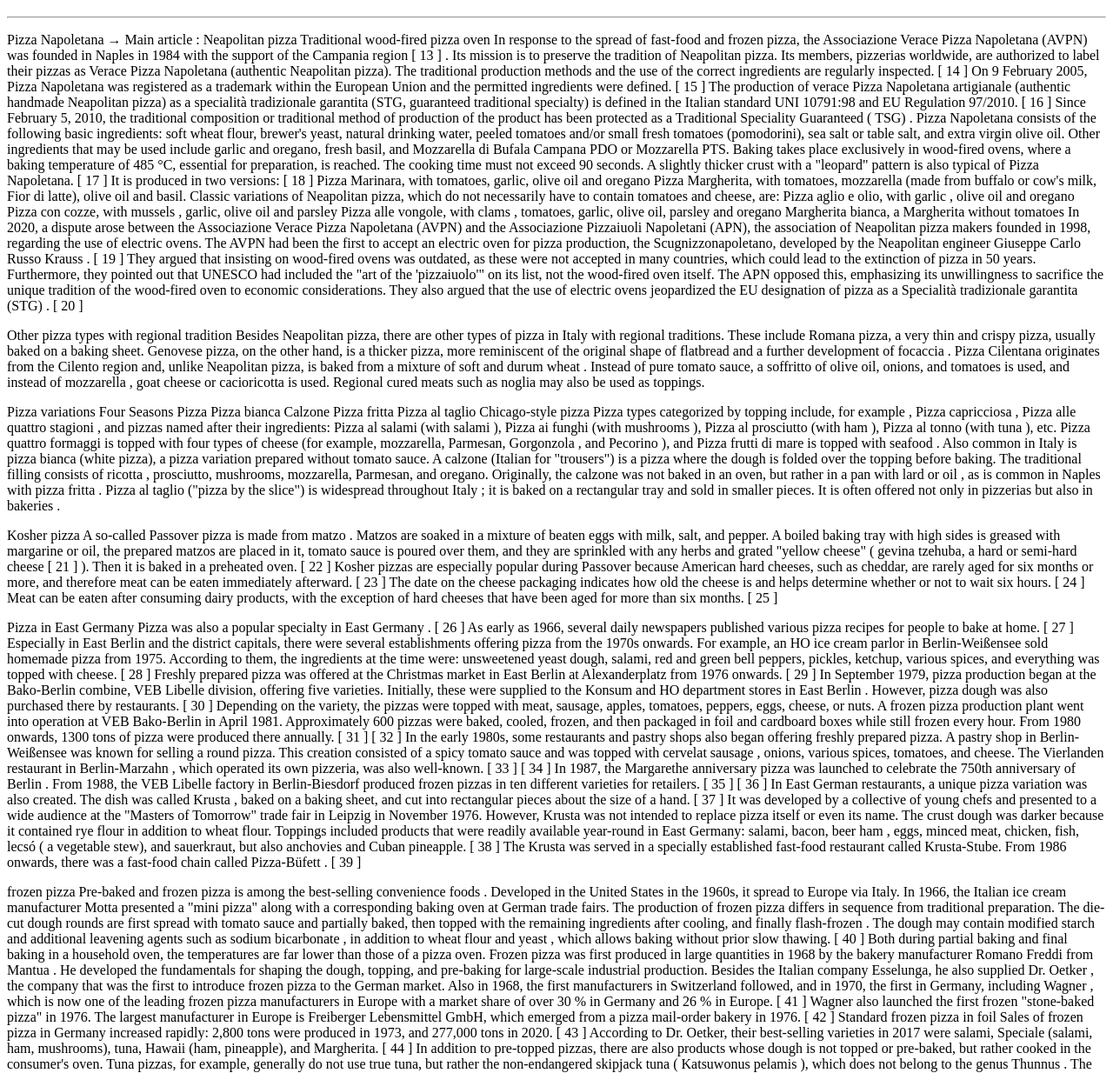
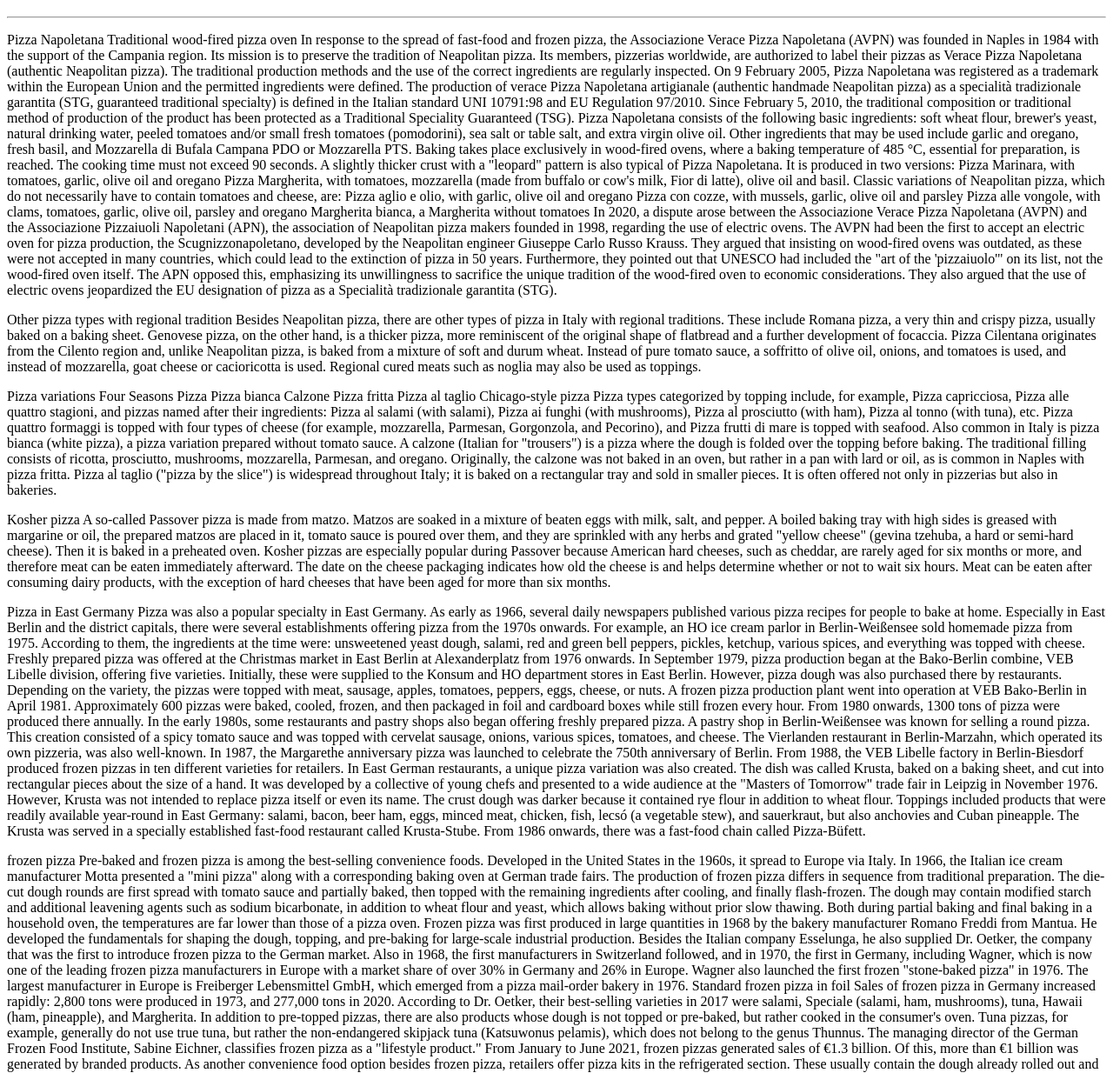
Before and after one commit to GamerZero8990/HackClub-favouritefood, a plain HTML site: page pizzatypes.html in a window 1280 px wide. Shown: the part 61-1295 px from the top of the page at 87% size. Drawn offline with Linux system fonts and the light colour scheme.

```diff
--- a/pizzatypes.html
+++ b/pizzatypes.html
@@ -14,32 +14,31 @@
         <hr>
         <p>
 Pizza Napoletana
-→  Main article : Neapolitan pizza
 
 Traditional wood-fired pizza oven
-In response to the spread of fast-food and frozen pizza, the Associazione Verace Pizza Napoletana (AVPN) was founded in Naples in 1984 with the support of the Campania region [ 13 ] . Its mission is to preserve the tradition of Neapolitan pizza. Its members, pizzerias worldwide, are authorized to label their pizzas as Verace Pizza Napoletana (authentic Neapolitan pizza). The traditional production methods and the use of the correct ingredients are regularly inspected. [ 14 ]
+In response to the spread of fast-food and frozen pizza, the Associazione Verace Pizza Napoletana (AVPN) was founded in Naples in 1984 with the support of the Campania region. Its mission is to preserve the tradition of Neapolitan pizza. Its members, pizzerias worldwide, are authorized to label their pizzas as Verace Pizza Napoletana (authentic Neapolitan pizza). The traditional production methods and the use of the correct ingredients are regularly inspected.
 
-On 9 February 2005, Pizza Napoletana was registered as a trademark within the European Union and the permitted ingredients were defined. [ 15 ] The production of verace Pizza Napoletana artigianale (authentic handmade Neapolitan pizza) as a specialità tradizionale garantita (STG, guaranteed traditional specialty) is defined in the Italian standard UNI 10791:98 and EU Regulation 97/2010. [ 16 ]
+On 9 February 2005, Pizza Napoletana was registered as a trademark within the European Union and the permitted ingredients were defined. The production of verace Pizza Napoletana artigianale (authentic handmade Neapolitan pizza) as a specialità tradizionale garantita (STG, guaranteed traditional specialty) is defined in the Italian standard UNI 10791:98 and EU Regulation 97/2010.
 
-Since February 5, 2010, the traditional composition or traditional method of production of the product has been protected as a Traditional Speciality Guaranteed ( TSG)   . Pizza Napoletana consists of the following basic ingredients: soft wheat flour, brewer's yeast, natural drinking water, peeled tomatoes and/or small fresh tomatoes (pomodorini), sea salt or table salt, and extra virgin olive oil. Other ingredients that may be used include garlic and oregano, fresh basil, and Mozzarella di Bufala Campana PDO or Mozzarella PTS.  Baking  takes place exclusively in wood-fired ovens, where a baking temperature of 485 °C, essential for preparation,  is reached. The cooking time must not exceed 90 seconds. A slightly thicker crust with a "leopard" pattern is also typical of Pizza Napoletana. [ 17 ]
+Since February 5, 2010, the traditional composition or traditional method of production of the product has been protected as a Traditional Speciality Guaranteed (TSG). Pizza Napoletana consists of the following basic ingredients: soft wheat flour, brewer's yeast, natural drinking water, peeled tomatoes and/or small fresh tomatoes (pomodorini), sea salt or table salt, and extra virgin olive oil. Other ingredients that may be used include garlic and oregano, fresh basil, and Mozzarella di Bufala Campana PDO or Mozzarella PTS. Baking takes place exclusively in wood-fired ovens, where a baking temperature of 485 °C, essential for preparation, is reached. The cooking time must not exceed 90 seconds. A slightly thicker crust with a "leopard" pattern is also typical of Pizza Napoletana.
 
-It is produced in two versions: [ 18 ]
+It is produced in two versions:
 
 Pizza Marinara, with tomatoes, garlic, olive oil and oregano
 Pizza Margherita, with tomatoes, mozzarella (made from buffalo or cow's milk, Fior di latte), olive oil and basil.
 Classic variations of Neapolitan pizza, which do not necessarily have to contain tomatoes and cheese, are:
 
-Pizza aglio e olio, with garlic , olive oil and oregano
-Pizza con cozze, with mussels , garlic, olive oil and parsley
-Pizza alle vongole, with clams , tomatoes, garlic, olive oil, parsley and oregano
+Pizza aglio e olio, with garlic, olive oil and oregano
+Pizza con cozze, with mussels, garlic, olive oil and parsley
+Pizza alle vongole, with clams, tomatoes, garlic, olive oil, parsley and oregano
 Margherita bianca, a Margherita without tomatoes
-In 2020, a dispute arose between the Associazione Verace Pizza Napoletana (AVPN) and the Associazione Pizzaiuoli Napoletani (APN), the association of Neapolitan pizza makers founded in 1998, regarding the use of electric ovens. The AVPN had been the first to accept an electric oven for pizza production, the Scugnizzonapoletano, developed by the Neapolitan engineer Giuseppe Carlo Russo Krauss . [ 19 ] They argued that insisting on wood-fired ovens was outdated, as these were not accepted in many countries, which could lead to the extinction of pizza in 50 years. Furthermore, they pointed out that UNESCO had included the "art of the 'pizzaiuolo'" on its list, not the wood-fired oven itself. The APN opposed this, emphasizing its unwillingness to sacrifice the unique tradition of the wood-fired oven to economic considerations. They also argued that the use of electric ovens jeopardized the EU designation of pizza as a Specialità tradizionale garantita (STG) . [ 20 ]
+In 2020, a dispute arose between the Associazione Verace Pizza Napoletana (AVPN) and the Associazione Pizzaiuoli Napoletani (APN), the association of Neapolitan pizza makers founded in 1998, regarding the use of electric ovens. The AVPN had been the first to accept an electric oven for pizza production, the Scugnizzonapoletano, developed by the Neapolitan engineer Giuseppe Carlo Russo Krauss. They argued that insisting on wood-fired ovens was outdated, as these were not accepted in many countries, which could lead to the extinction of pizza in 50 years. Furthermore, they pointed out that UNESCO had included the "art of the 'pizzaiuolo'" on its list, not the wood-fired oven itself. The APN opposed this, emphasizing its unwillingness to sacrifice the unique tradition of the wood-fired oven to economic considerations. They also argued that the use of electric ovens jeopardized the EU designation of pizza as a Specialità tradizionale garantita (STG).
         </p>
         <p>
             Other pizza types with regional tradition
-Besides Neapolitan pizza, there are other types of pizza in Italy with regional traditions. These include Romana pizza, a very thin and crispy pizza, usually baked on a baking sheet. Genovese pizza, on the other hand, is a thicker pizza, more reminiscent of the original shape of flatbread and a further development of focaccia .
+Besides Neapolitan pizza, there are other types of pizza in Italy with regional traditions. These include Romana pizza, a very thin and crispy pizza, usually baked on a baking sheet. Genovese pizza, on the other hand, is a thicker pizza, more reminiscent of the original shape of flatbread and a further development of focaccia.
 
-Pizza Cilentana originates from the Cilento region and, unlike Neapolitan pizza, is baked from a mixture of soft and durum wheat . Instead of pure tomato sauce, a soffritto of olive oil, onions, and tomatoes is used, and instead of mozzarella , goat cheese or cacioricotta is used. Regional cured meats such as noglia may also be used as toppings.
+Pizza Cilentana originates from the Cilento region and, unlike Neapolitan pizza, is baked from a mixture of soft and durum wheat. Instead of pure tomato sauce, a soffritto of olive oil, onions, and tomatoes is used, and instead of mozzarella, goat cheese or cacioricotta is used. Regional cured meats such as noglia may also be used as toppings.
         </p>
         <p>
             Pizza variations
@@ -55,46 +54,46 @@
 Pizza al taglio
 
 Chicago-style pizza
-Pizza types categorized by topping include,  for example , Pizza capricciosa , Pizza alle quattro stagioni , and pizzas named after their ingredients: Pizza al salami (with salami ), Pizza ai funghi (with mushrooms ), Pizza al prosciutto (with ham ), Pizza al tonno (with tuna ), etc. Pizza quattro formaggi is topped with four types of cheese (for example, mozzarella, Parmesan, Gorgonzola , and Pecorino ), and Pizza frutti di mare is topped with seafood .
+Pizza types categorized by topping include, for example, Pizza capricciosa, Pizza alle quattro stagioni, and pizzas named after their ingredients: Pizza al salami (with salami), Pizza ai funghi (with mushrooms), Pizza al prosciutto (with ham), Pizza al tonno (with tuna), etc. Pizza quattro formaggi is topped with four types of cheese (for example, mozzarella, Parmesan, Gorgonzola, and Pecorino), and Pizza frutti di mare is topped with seafood.
 
-Also common in Italy is pizza bianca (white pizza), a pizza variation prepared without tomato sauce. A calzone (Italian for "trousers") is a pizza where the dough is folded over the topping before baking. The traditional filling consists of ricotta , prosciutto, mushrooms, mozzarella, Parmesan, and oregano. Originally, the calzone was not baked in an oven, but rather in a pan with lard or oil , as is common in Naples with pizza fritta .
+Also common in Italy is pizza bianca (white pizza), a pizza variation prepared without tomato sauce. A calzone (Italian for "trousers") is a pizza where the dough is folded over the topping before baking. The traditional filling consists of ricotta, prosciutto, mushrooms, mozzarella, Parmesan, and oregano. Originally, the calzone was not baked in an oven, but rather in a pan with lard or oil, as is common in Naples with pizza fritta.
 
-Pizza al taglio ("pizza by the slice") is widespread throughout Italy ; it is baked on a rectangular tray and sold in smaller pieces. It is often offered not only in pizzerias but also in bakeries .
+Pizza al taglio ("pizza by the slice") is widespread throughout Italy; it is baked on a rectangular tray and sold in smaller pieces. It is often offered not only in pizzerias but also in bakeries.
         </p>
         <p>
             Kosher pizza
-A so-called Passover pizza is made from matzo . Matzos are soaked in a mixture of beaten eggs with milk, salt, and pepper. A boiled baking tray with high sides is greased with margarine or oil, the prepared matzos are placed in it, tomato sauce is poured over them, and they are sprinkled with any herbs and grated "yellow cheese" ( gevina tzehuba, a hard or semi-hard cheese [ 21 ] ). Then it is baked in a preheated oven. [ 22 ]
+A so-called Passover pizza is made from matzo. Matzos are soaked in a mixture of beaten eggs with milk, salt, and pepper. A boiled baking tray with high sides is greased with margarine or oil, the prepared matzos are placed in it, tomato sauce is poured over them, and they are sprinkled with any herbs and grated "yellow cheese" (gevina tzehuba, a hard or semi-hard cheese). Then it is baked in a preheated oven.
 
-Kosher pizzas are especially popular during Passover because American hard cheeses, such as cheddar, are rarely aged for six months or more, and therefore meat can be eaten immediately afterward. [ 23 ] The date on the cheese packaging indicates how old the cheese is and helps determine whether or not to wait six hours. [ 24 ] Meat can be eaten after consuming dairy products, with the exception of hard cheeses that have been aged for more than six months. [ 25 ]
+Kosher pizzas are especially popular during Passover because American hard cheeses, such as cheddar, are rarely aged for six months or more, and therefore meat can be eaten immediately afterward. The date on the cheese packaging indicates how old the cheese is and helps determine whether or not to wait six hours. Meat can be eaten after consuming dairy products, with the exception of hard cheeses that have been aged for more than six months.
 
         </p>
         <p>
             Pizza in East Germany
-Pizza was also a popular specialty in East Germany . [ 26 ] As early as 1966, several daily newspapers published various pizza recipes for people to bake at home. [ 27 ] Especially in East Berlin and the district capitals, there were several establishments offering pizza from the 1970s onwards. For example, an HO ice cream parlor in Berlin-Weißensee sold homemade pizza from 1975. According to them, the ingredients at the time were: unsweetened yeast dough, salami, red and green bell peppers, pickles, ketchup, various spices, and everything was topped with cheese. [ 28 ] Freshly prepared pizza was offered at the Christmas market in East Berlin at Alexanderplatz from 1976 onwards. [ 29 ]
+Pizza was also a popular specialty in East Germany. As early as 1966, several daily newspapers published various pizza recipes for people to bake at home. Especially in East Berlin and the district capitals, there were several establishments offering pizza from the 1970s onwards. For example, an HO ice cream parlor in Berlin-Weißensee sold homemade pizza from 1975. According to them, the ingredients at the time were: unsweetened yeast dough, salami, red and green bell peppers, pickles, ketchup, various spices, and everything was topped with cheese. Freshly prepared pizza was offered at the Christmas market in East Berlin at Alexanderplatz from 1976 onwards.
 
-In September 1979, pizza production began at the Bako-Berlin combine, VEB Libelle division, offering five varieties. Initially, these were supplied to the Konsum and HO department stores in East Berlin . However, pizza dough was also purchased there by restaurants. [ 30 ] Depending on the variety, the pizzas were topped with meat, sausage, apples, tomatoes, peppers, eggs, cheese, or nuts.
+In September 1979, pizza production began at the Bako-Berlin combine, VEB Libelle division, offering five varieties. Initially, these were supplied to the Konsum and HO department stores in East Berlin. However, pizza dough was also purchased there by restaurants. Depending on the variety, the pizzas were topped with meat, sausage, apples, tomatoes, peppers, eggs, cheese, or nuts.
 
-A frozen pizza production plant went into operation at VEB Bako-Berlin in April 1981. Approximately 600 pizzas were baked, cooled, frozen, and then packaged in foil and cardboard boxes while still frozen every hour. From 1980 onwards, 1300 tons of pizza were produced there annually. [ 31 ] [ 32 ] In the early 1980s, some restaurants and pastry shops also began offering freshly prepared pizza. A pastry shop in Berlin-Weißensee was known for selling a round pizza. This creation consisted of a spicy tomato sauce and was topped with cervelat sausage , onions, various spices, tomatoes, and cheese.
+A frozen pizza production plant went into operation at VEB Bako-Berlin in April 1981. Approximately 600 pizzas were baked, cooled, frozen, and then packaged in foil and cardboard boxes while still frozen every hour. From 1980 onwards, 1300 tons of pizza were produced there annually. In the early 1980s, some restaurants and pastry shops also began offering freshly prepared pizza. A pastry shop in Berlin-Weißensee was known for selling a round pizza. This creation consisted of a spicy tomato sauce and was topped with cervelat sausage, onions, various spices, tomatoes, and cheese.
 
-The Vierlanden restaurant in Berlin-Marzahn , which operated its own pizzeria, was also well-known. [ 33 ] [ 34 ] In 1987, the Margarethe anniversary pizza was launched to celebrate the 750th anniversary of Berlin . From 1988, the VEB Libelle factory in Berlin-Biesdorf produced frozen pizzas in ten different varieties for retailers. [ 35 ] [ 36 ]
+The Vierlanden restaurant in Berlin-Marzahn, which operated its own pizzeria, was also well-known. In 1987, the Margarethe anniversary pizza was launched to celebrate the 750th anniversary of Berlin. From 1988, the VEB Libelle factory in Berlin-Biesdorf produced frozen pizzas in ten different varieties for retailers.
 
-In East German restaurants, a unique pizza variation was also created. The dish was called Krusta , baked on a baking sheet, and cut into rectangular pieces about the size of a hand. [ 37 ] It was developed by a collective of young chefs and presented to a wide audience at the "Masters of Tomorrow" trade fair in Leipzig in November 1976. However, Krusta was not intended to replace pizza itself or even its name.
+In East German restaurants, a unique pizza variation was also created. The dish was called Krusta, baked on a baking sheet, and cut into rectangular pieces about the size of a hand. It was developed by a collective of young chefs and presented to a wide audience at the "Masters of Tomorrow" trade fair in Leipzig in November 1976. However, Krusta was not intended to replace pizza itself or even its name.
 
-The crust dough was darker because it contained rye flour in addition to wheat flour. Toppings included products that were readily available year-round in East Germany: salami, bacon, beer ham , eggs, minced meat, chicken, fish, lecsó ( a vegetable stew), and sauerkraut, but also anchovies and Cuban pineapple. [ 38 ] The Krusta was served in a specially established fast-food restaurant called Krusta-Stube. From 1986 onwards, there was a fast-food chain called Pizza-Büfett . [ 39 ]
+The crust dough was darker because it contained rye flour in addition to wheat flour. Toppings included products that were readily available year-round in East Germany: salami, bacon, beer ham, eggs, minced meat, chicken, fish, lecsó (a vegetable stew), and sauerkraut, but also anchovies and Cuban pineapple. The Krusta was served in a specially established fast-food restaurant called Krusta-Stube. From 1986 onwards, there was a fast-food chain called Pizza-Büfett.
         </p>
         <p>
             frozen pizza
-Pre-baked and frozen pizza is among the best-selling convenience foods . Developed in the United States in the 1960s, it spread to Europe via Italy. In 1966, the Italian ice cream manufacturer Motta presented a "mini pizza" along with a corresponding baking oven at German trade fairs.
+Pre-baked and frozen pizza is among the best-selling convenience foods. Developed in the United States in the 1960s, it spread to Europe via Italy. In 1966, the Italian ice cream manufacturer Motta presented a "mini pizza" along with a corresponding baking oven at German trade fairs.
 
-The production of frozen pizza differs in sequence from traditional preparation. The die-cut dough rounds are first spread with tomato sauce and partially baked, then topped with the remaining ingredients after cooling, and finally flash-frozen . The dough may contain modified starch and additional leavening agents such as sodium bicarbonate , in addition to wheat flour and yeast , which allows baking without prior slow thawing. [ 40 ] Both during partial baking and final baking in a household oven, the temperatures are far lower than those of a pizza oven.
+The production of frozen pizza differs in sequence from traditional preparation. The die-cut dough rounds are first spread with tomato sauce and partially baked, then topped with the remaining ingredients after cooling, and finally flash-frozen. The dough may contain modified starch and additional leavening agents such as sodium bicarbonate, in addition to wheat flour and yeast, which allows baking without prior slow thawing. Both during partial baking and final baking in a household oven, the temperatures are far lower than those of a pizza oven.
 
-Frozen pizza was first produced in large quantities in 1968 by the bakery manufacturer Romano Freddi from Mantua . He developed the fundamentals for shaping the dough, topping, and pre-baking for large-scale industrial production. Besides the Italian company Esselunga, he also supplied Dr. Oetker , the company that was the first to introduce frozen pizza to the German market. Also in 1968, the first manufacturers in Switzerland followed, and in 1970, the first in Germany, including Wagner , which is now one of the leading frozen pizza manufacturers in Europe with a market share of over 30  % in Germany and 26  % in Europe. [ 41 ] Wagner also launched the first frozen "stone-baked pizza" in 1976. The largest manufacturer in Europe is Freiberger Lebensmittel GmbH, which emerged from a pizza mail-order bakery in 1976. [ 42 ]
+Frozen pizza was first produced in large quantities in 1968 by the bakery manufacturer Romano Freddi from Mantua. He developed the fundamentals for shaping the dough, topping, and pre-baking for large-scale industrial production. Besides the Italian company Esselunga, he also supplied Dr. Oetker, the company that was the first to introduce frozen pizza to the German market. Also in 1968, the first manufacturers in Switzerland followed, and in 1970, the first in Germany, including Wagner, which is now one of the leading frozen pizza manufacturers in Europe with a market share of over 30% in Germany and 26% in Europe. Wagner also launched the first frozen "stone-baked pizza" in 1976. The largest manufacturer in Europe is Freiberger Lebensmittel GmbH, which emerged from a pizza mail-order bakery in 1976.
 
 
 Standard frozen pizza in foil
-Sales of frozen pizza in Germany increased rapidly: 2,800 tons were produced in 1973, and 277,000 tons in 2020. [ 43 ] According to Dr. Oetker, their best-selling varieties in 2017 were salami, Speciale (salami, ham, mushrooms), tuna, Hawaii (ham, pineapple), and Margherita. [ 44 ] In addition to pre-topped pizzas, there are also products whose dough is not topped or pre-baked, but rather cooked in the consumer's oven. Tuna pizzas, for example, generally do not use true tuna, but rather the non-endangered skipjack tuna ( Katsuwonus pelamis ), which does not belong to the genus Thunnus .
+Sales of frozen pizza in Germany increased rapidly: 2,800 tons were produced in 1973, and 277,000 tons in 2020. According to Dr. Oetker, their best-selling varieties in 2017 were salami, Speciale (salami, ham, mushrooms), tuna, Hawaii (ham, pineapple), and Margherita. In addition to pre-topped pizzas, there are also products whose dough is not topped or pre-baked, but rather cooked in the consumer's oven. Tuna pizzas, for example, generally do not use true tuna, but rather the non-endangered skipjack tuna (Katsuwonus pelamis), which does not belong to the genus Thunnus.
 
-The managing director of the German Frozen Food Institute, Sabine Eichner, classifies frozen pizza as a "lifestyle product." From January to June 2021, frozen pizzas generated sales of €1.3 billion. Of this, more than €1 billion was generated by branded products. [ 45 ] As another convenience food option besides frozen pizza, retailers offer pizza kits in the refrigerated section. These usually contain the dough already rolled out and on baking paper, which can then be topped with the included tomato sauce and separately purchased toppings.
+The managing director of the German Frozen Food Institute, Sabine Eichner, classifies frozen pizza as a "lifestyle product." From January to June 2021, frozen pizzas generated sales of €1.3 billion. Of this, more than €1 billion was generated by branded products. As another convenience food option besides frozen pizza, retailers offer pizza kits in the refrigerated section. These usually contain the dough already rolled out and on baking paper, which can then be topped with the included tomato sauce and separately purchased toppings.
         </p>
         <img src="https://m.media-amazon.com/images/I/81ZEwkobFSL.jpg" class="image">
         <br>
```
Also changed, not shown: history.html (+5 -5 lines), index.html (+2 -2 lines).
